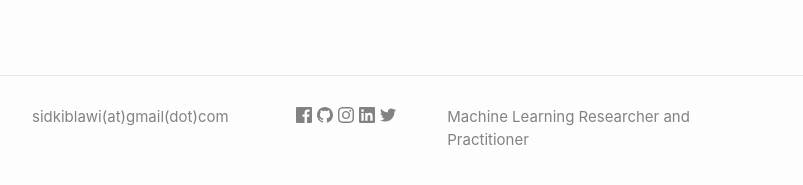
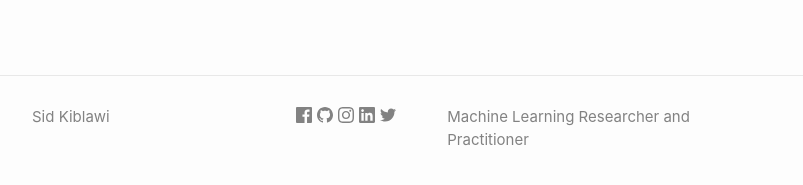
Before and after one commit to sidkiblawi/sidkiblawi.github.io, a Jekyll site: the page built from index.html, in a window 1280 px wide. Shown: the part 689-874 px from the top of the page, without its empty margins (238-1041 px from the left). Built offline with Jekyll 4.4.1, drawn with Linux system fonts in a browser that asks for light colours; the list of posts is cut into pages by our own code; part of the change alters nothing that is shown.

Commit message:
Update _config.yml

```diff
--- a/_config.yml
+++ b/_config.yml
@@ -19,7 +19,7 @@
 # in the templates via {{ site.myvariable }}.
 
 title: Sid Kiblawi
-email_safe: sidkiblawi(at)gmail(dot)com
+# email_safe: sidkiblawi(at)gmail(dot)com
 description: >- # this means to ignore newlines until "baseurl:"
     Machine Learning Researcher and Practitioner
 baseurl: "" # the subpath of your site, e.g. /blog
```
